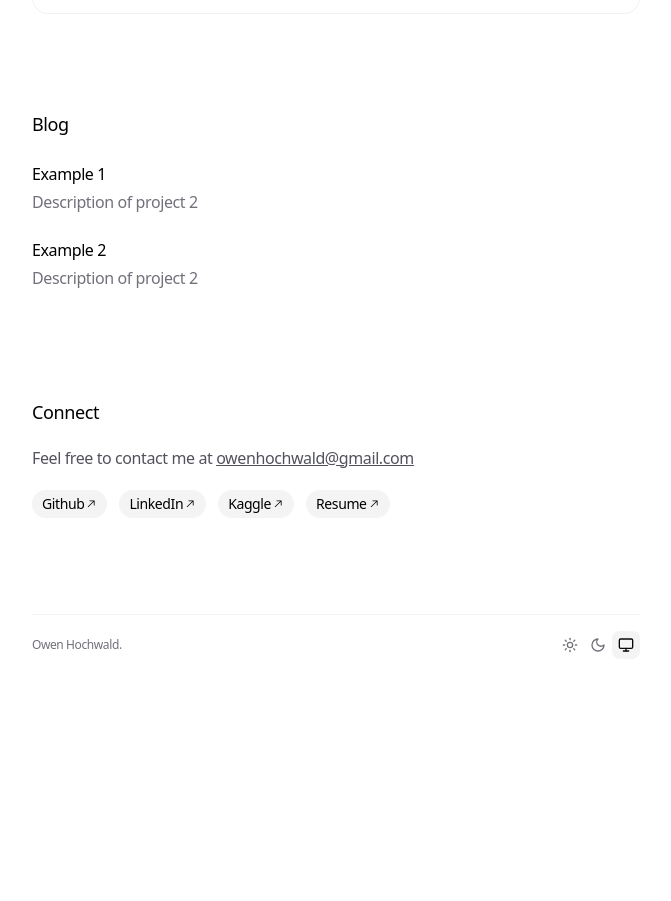
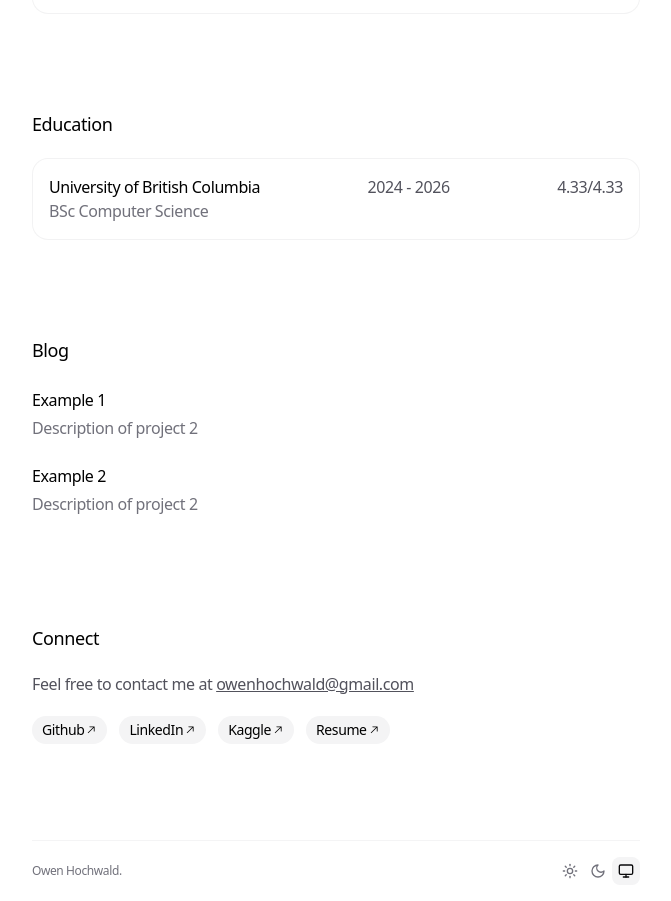
Before and after one commit to owenHochwald/personal-site, a Next.js app: page / in a window 1280 px wide. Shown: the part 1132-2033 px from the top of the page, without its empty margins (304-975 px from the left). Before the commit the page ends 1807 px from the top, so only its background shows below. Built offline with nearby package versions, Linux system fonts and the light colour scheme.

Commit message:
add education section

```diff
--- a/app/data.ts
+++ b/app/data.ts
@@ -14,6 +14,16 @@
   link: string
   id: string
 }
+
+type Education = {
+    school: string
+    link: string
+    degree: string
+    start: string
+    end: string
+    gpa: string
+    id: string
+  }
 
 type BlogPost = {
   title: string
@@ -70,10 +80,22 @@
     title: 'Software / Machine Learning Engineer Intern',
     start: 'June 2023',
     end: 'Aug 2023',
-    link: 'https://ibelick.com',
+    link: 'https://insomniacdesign.com/',
     id: 'work1',
   },
 ]
+
+export const EDUCATION: Education[] = [
+    {
+      school: 'University of British Columbia',
+      link: "https://www.cs.ubc.ca/about/numbers",
+      degree: 'BSc Computer Science',
+      start: '2024',
+      end: '2026',
+      gpa: '4.33/4.33',
+      id: 'work1',
+    },
+  ]
 
 export const BLOG_POSTS: BlogPost[] = [
   {
--- a/app/page.tsx
+++ b/app/page.tsx
@@ -15,6 +15,7 @@
 import {
     PROJECTS,
     WORK_EXPERIENCE,
+    EDUCATION,
     BLOG_POSTS,
     EMAIL,
     SOCIAL_LINKS,
@@ -214,6 +215,47 @@
                 variants={VARIANTS_SECTION}
                 transition={TRANSITION_SECTION}
             >
+                <h3 className="mb-5 text-lg font-medium">Education</h3>
+                <div className="flex flex-col space-y-2">
+                    {EDUCATION.map((school) => (
+                        <a
+                            className="relative overflow-hidden rounded-2xl bg-zinc-300/30 p-[1px] dark:bg-zinc-600/30"
+                            href={school.link}
+                            target="_blank"
+                            rel="noopener noreferrer"
+                            key={school.id}
+                        >
+                            <Spotlight
+                                className="from-zinc-900 via-zinc-800 to-zinc-700 blur-2xl dark:from-zinc-100 dark:via-zinc-200 dark:to-zinc-50"
+                                size={64}
+                            />
+                            <div className="relative h-full w-full rounded-[15px] bg-white p-4 dark:bg-zinc-950">
+                                <div className="relative flex w-full flex-row justify-between">
+                                    <div>
+                                        <h4 className="font-normal dark:text-zinc-100">
+                                            {school.school}
+                                        </h4>
+                                        <p className="text-zinc-500 dark:text-zinc-400">
+                                            {school.degree}
+                                        </p>
+                                    </div>
+                                    <p className="text-zinc-600 dark:text-zinc-400">
+                                        {school.start} - {school.end}
+                                    </p>
+                                    <p className="text-zinc-600 dark:text-zinc-400">
+                                        {school.gpa}
+                                    </p>
+                                </div>
+                            </div>
+                        </a>
+                    ))}
+                </div>
+            </motion.section>
+
+            <motion.section
+                variants={VARIANTS_SECTION}
+                transition={TRANSITION_SECTION}
+            >
                 <h3 className="mb-3 text-lg font-medium">Blog</h3>
                 <div className="flex flex-col space-y-0">
                     <AnimatedBackground
```
Lines whose indentation alone changed are shown as unchanged.
